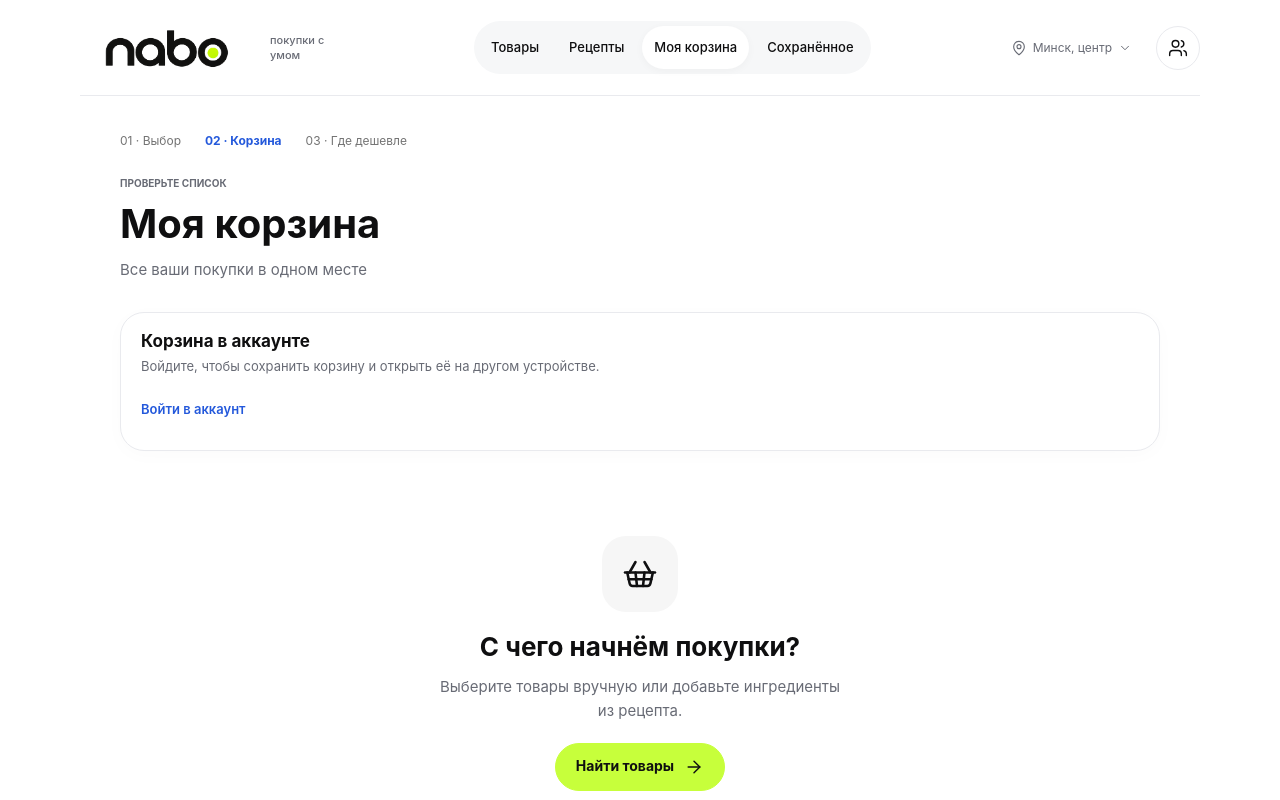
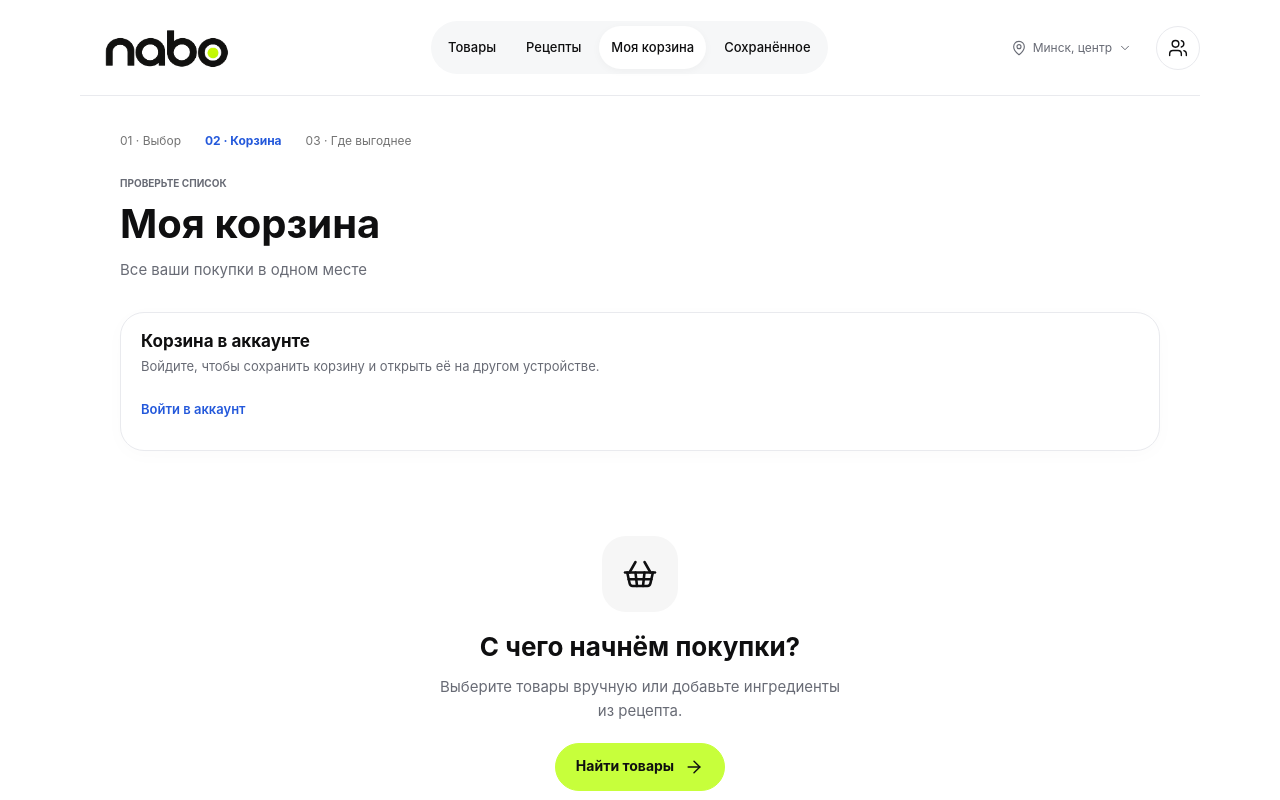
Before and after one commit to yanafront/nabo-new, a Nuxt app: page /basket in a window 1280 px wide. Shown: the top 800 px of the page. Built offline with nearby package versions, Linux system fonts and the light colour scheme; a web font is replaced by a local one.

Commit message:
Update comparison wording and remove header tagline

```diff
--- a/app.vue
+++ b/app.vue
@@ -32,10 +32,8 @@ onUnmounted(() => {
     <a class="skip" href="#main">К содержимому</a>
     <header class="header">
       <NuxtLink to="/" class="logo" aria-label="Nabo — главная"
-        ><BrandMark /><span class="brand-tagline"
-          >покупки с умом</span
-        ></NuxtLink
-      >
+        ><BrandMark
+      /></NuxtLink>
       <nav class="desktop-nav" aria-label="Основная навигация">
         <NuxtLink to="/products">Товары</NuxtLink
         ><NuxtLink
--- a/pages/basket.vue
+++ b/pages/basket.vue
@@ -33,7 +33,7 @@ function replaceProduct(id: string, name: string) {
   <div class="inner-page basket-page">
     <div class="flow-steps">
       <NuxtLink to="/products">01 · Выбор</NuxtLink
-      ><span class="active">02 · Корзина</span><span>03 · Где дешевле</span>
+      ><span class="active">02 · Корзина</span><span>03 · Где выгоднее</span>
     </div>
     <div class="page-heading">
       <div>
--- a/pages/compare.vue
+++ b/pages/compare.vue
@@ -133,12 +133,12 @@ const time = (value: string) =>
     <div class="flow-steps">
       <NuxtLink to="/">01 · Список</NuxtLink
       ><NuxtLink to="/basket">02 · Корзина</NuxtLink
-      ><span class="active">03 · Где дешевле</span>
+      ><span class="active">03 · Где выгоднее</span>
     </div>
     <div class="page-heading">
       <div>
         <span class="eyebrow">ВЫБЕРИТЕ СВОЙ ВАРИАНТ</span>
-        <h1>Где дешевле</h1>
+        <h1>Где выгоднее</h1>
         <p class="muted">
           {{ quantityLabel(items.length, "позиция", "позиции", "позиций") }} ·
           {{ location.label }}
```
